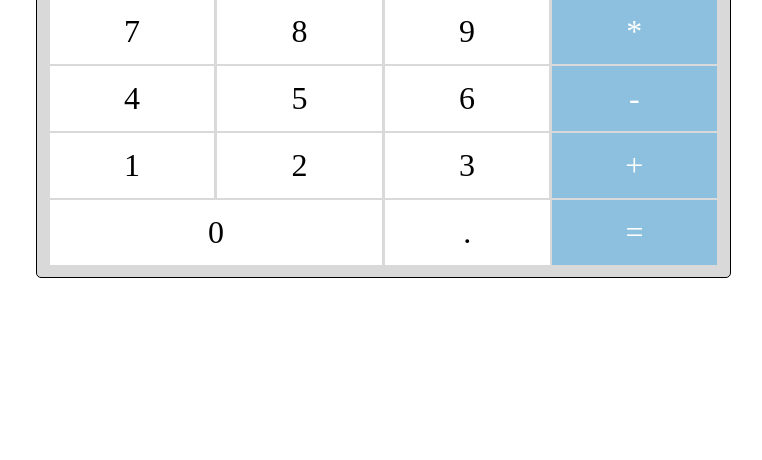
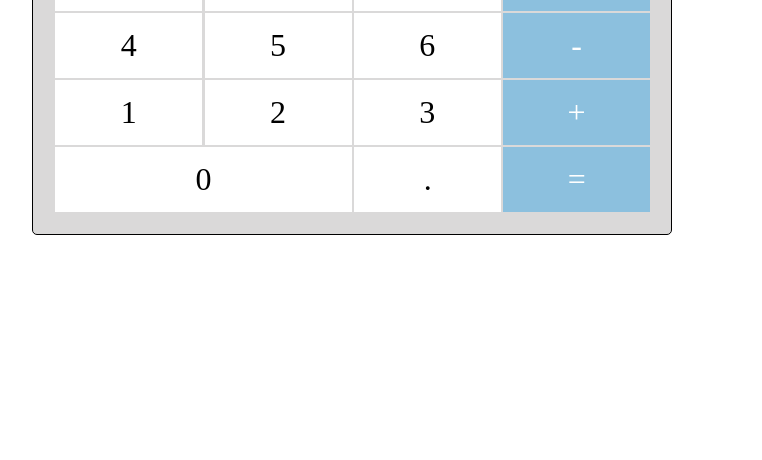
Before and after one commit to amankumar89/calculator, a plain HTML site: page index.html in a window 1280 px wide. Shown: the part 340-800 px from the top of the page, without its empty margins (288-1050 px from the left). Drawn offline with Linux system fonts and the light colour scheme.

Commit message:
changes in main-div of index file

```diff
--- a/style.css
+++ b/style.css
@@ -1,16 +1,18 @@
 * {
   box-sizing: border-box;
+  padding: 0;
+  margin: 0;
 }
 
 .main-div {
   position: relative;
-  margin: 5% 25%;
+  margin: auto;
   min-width: 400px;
-  width: 55%;
-  height: 85%;
+  width: 50%;
   border: 1px solid black;
   border-radius: 5px;
   background-color: #dad9d9;
+  padding: 10px;
 }
 
 #display {
```
